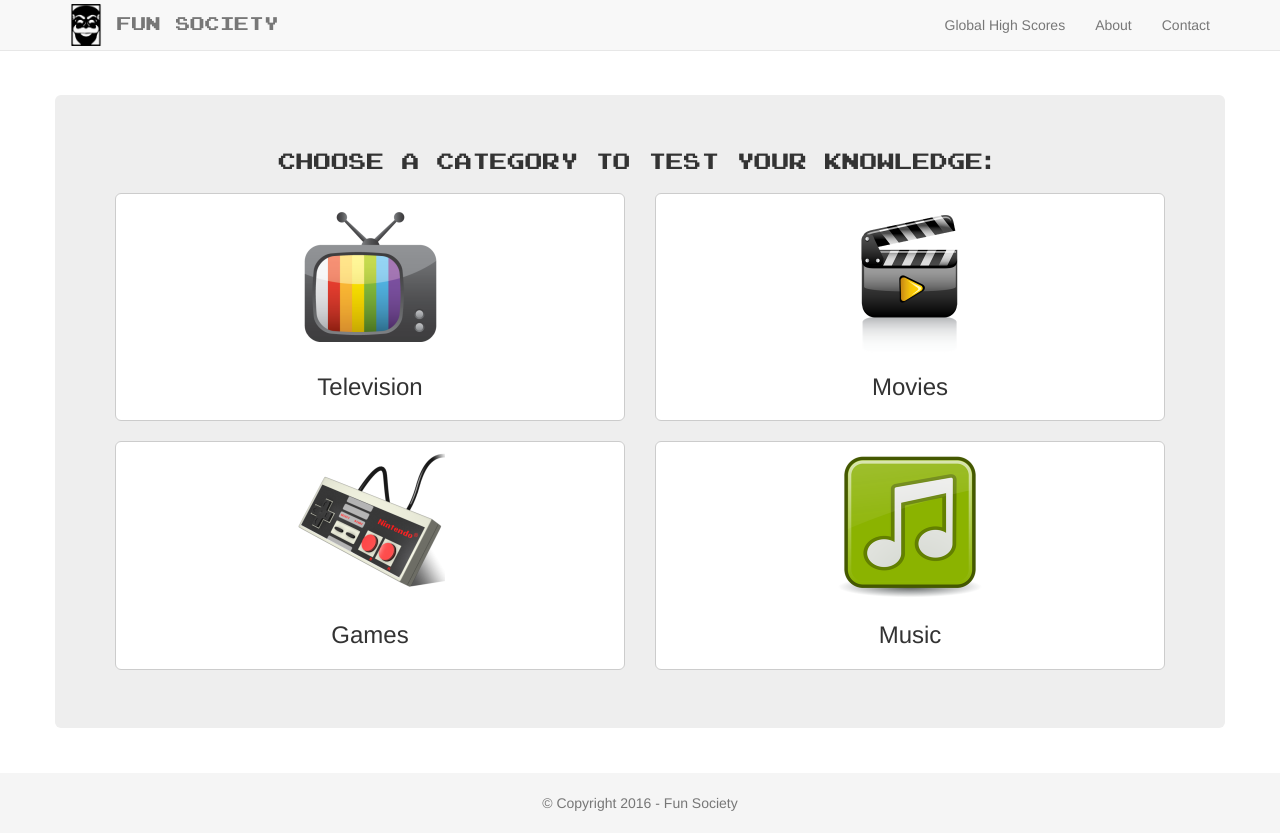
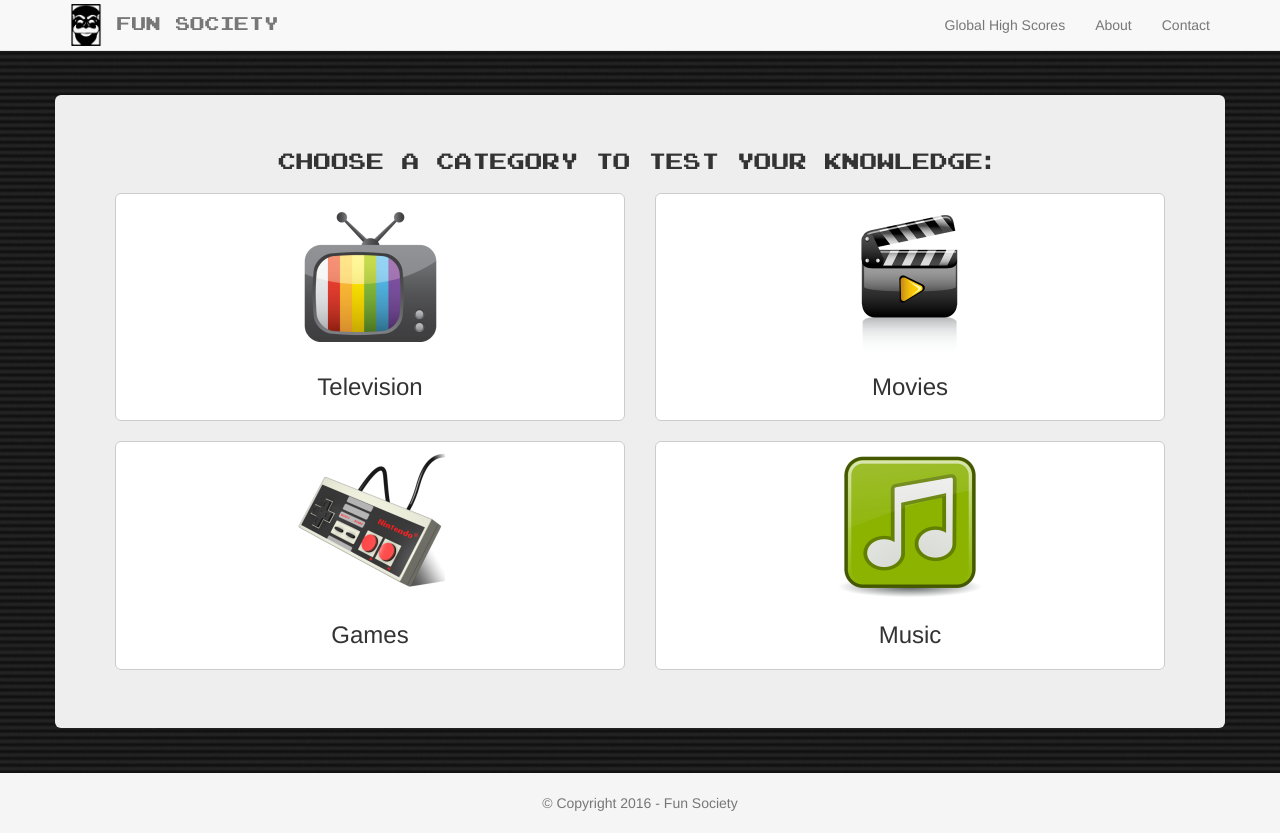
Before and after one commit to zerodrek/fun-society, a PHP site: page / in a window 1280 px wide. Run offline with PHP 8.4, Linux system fonts and the light colour scheme; some libraries are stand-ins or nearby versions.

Commit message:
add main back

```diff
--- a/public/css/style.css
+++ b/public/css/style.css
@@ -9,6 +9,11 @@ html {
     min-height: 100%;
 }
 body {
+    background: url(../img/back.jpg) no-repeat center center fixed;
+    -webkit-background-size: cover;
+    -moz-background-size: cover;
+    -o-background-size: cover;
+    background-size: cover;
     margin-bottom: 60px;
     padding-top: 80px;
 }
```
Also changed, not shown: public/img/back.jpg (added).
